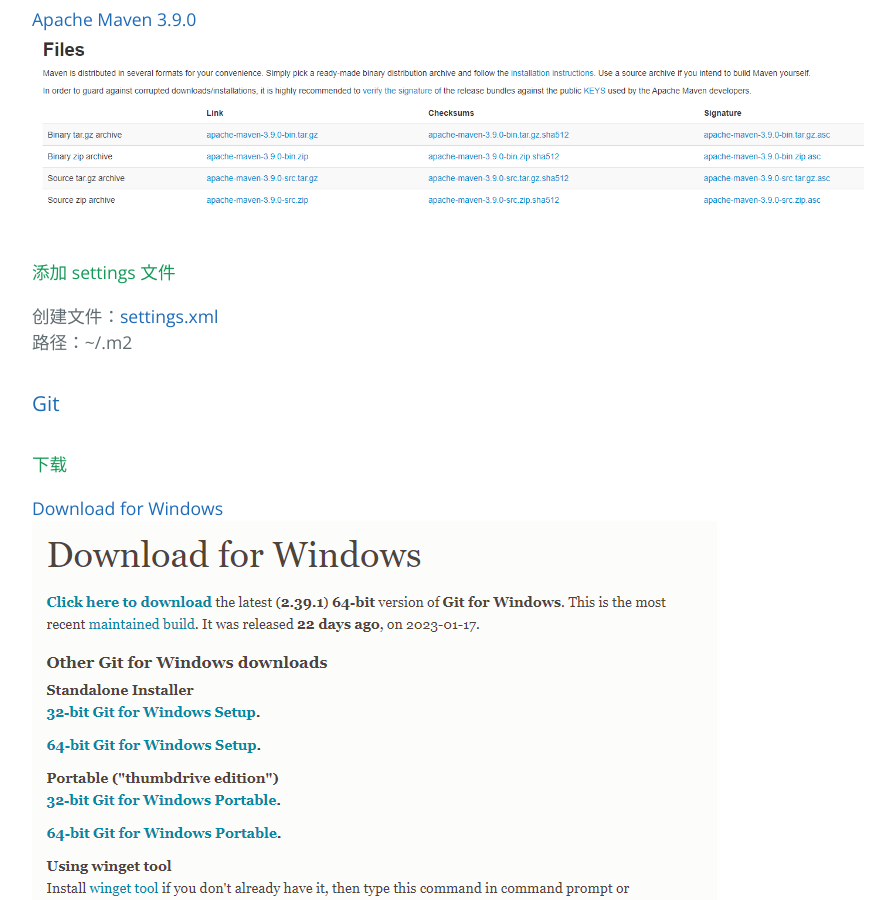
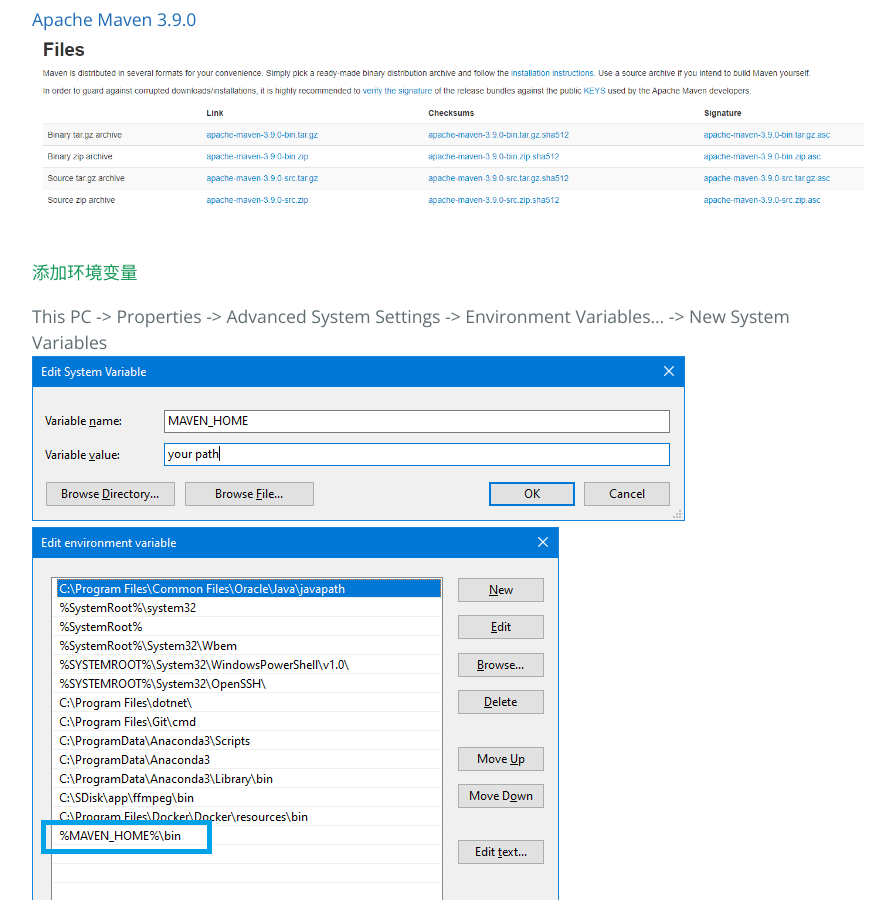
Before and after one commit to yuqisun/yuqisun.github.io, a Jekyll site: the page built from _posts/2023-02-07-微服务系统架构设计课程准备.md, in a window 1280 px wide and 900 px high, scrolled down 4415 px. Shown: the whole window, without its empty margins (192-1087 px from the left). Built offline with Jekyll 4.4.1, drawn with Linux system fonts in a browser that asks for light colours; our own code applies the rules of GitHub Pages for plain Markdown files.

Commit message:
maven path

```diff
--- a/_posts/2023-02-07-微服务系统架构设计课程准备.md
+++ b/_posts/2023-02-07-微服务系统架构设计课程准备.md
@@ -42,6 +42,11 @@
 [Apache Maven 3.9.0](https://maven.apache.org/download.cgi)
 ![](https://raw.githubusercontent.com/yuqisun/yuqisun.github.io/master/_posts/images/maven_download.png)
 
+#### 添加环境变量
+This PC -> Properties -> Advanced System Settings -> Environment Variables... -> New System Variables
+![](https://raw.githubusercontent.com/yuqisun/yuqisun.github.io/master/_posts/images/maven_home.png)
+![](https://raw.githubusercontent.com/yuqisun/yuqisun.github.io/master/_posts/images/maven_home_path.png)
+
 #### 添加 settings 文件
 创建文件：[settings.xml](https://raw.githubusercontent.com/yuqisun/yuqisun.github.io/master/_posts/files/settings.xml)
 路径：~/.m2
```
Also changed, not shown: _posts/images/maven_home.png (added), _posts/images/maven_home_path.png (added).
